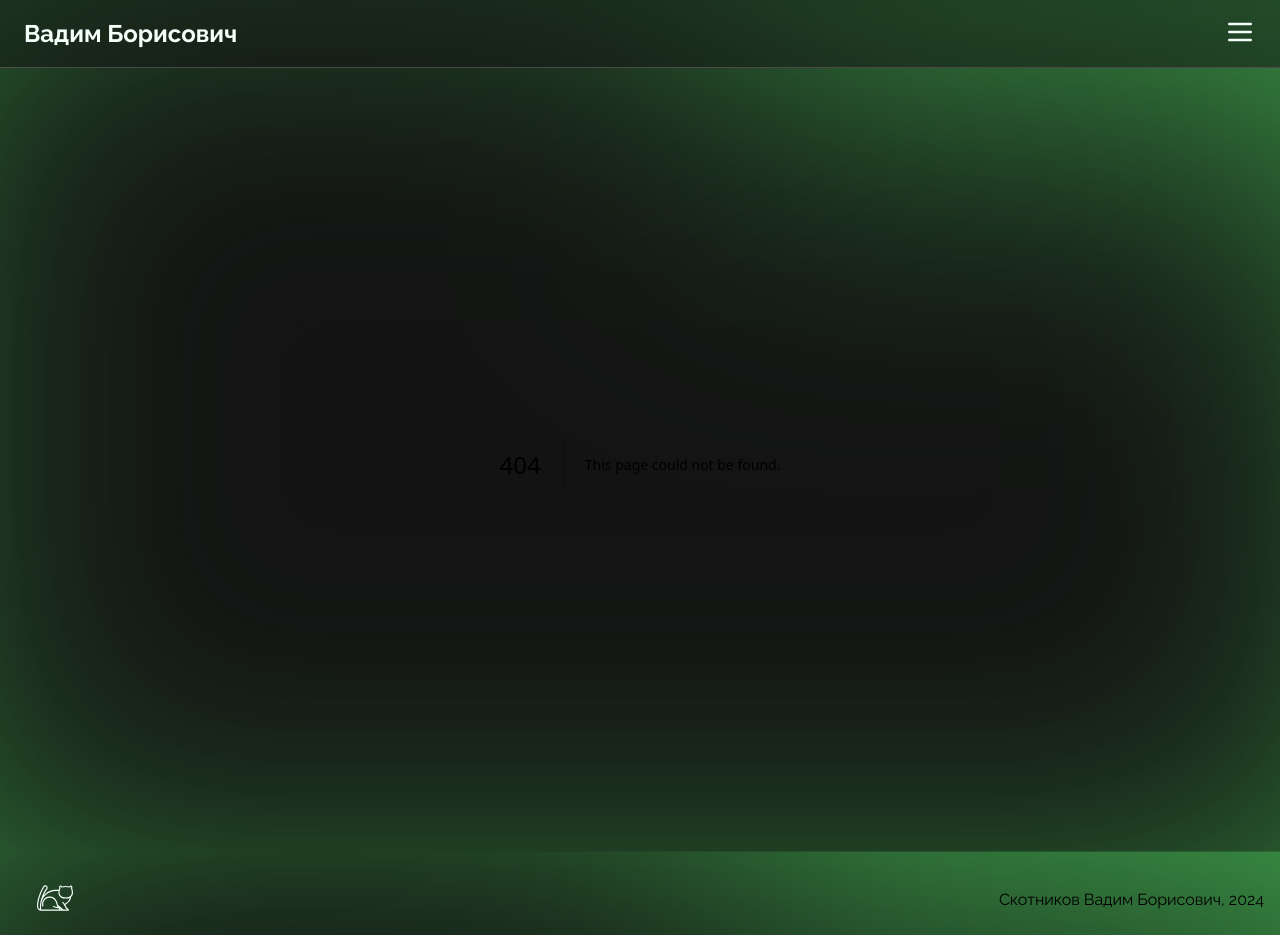
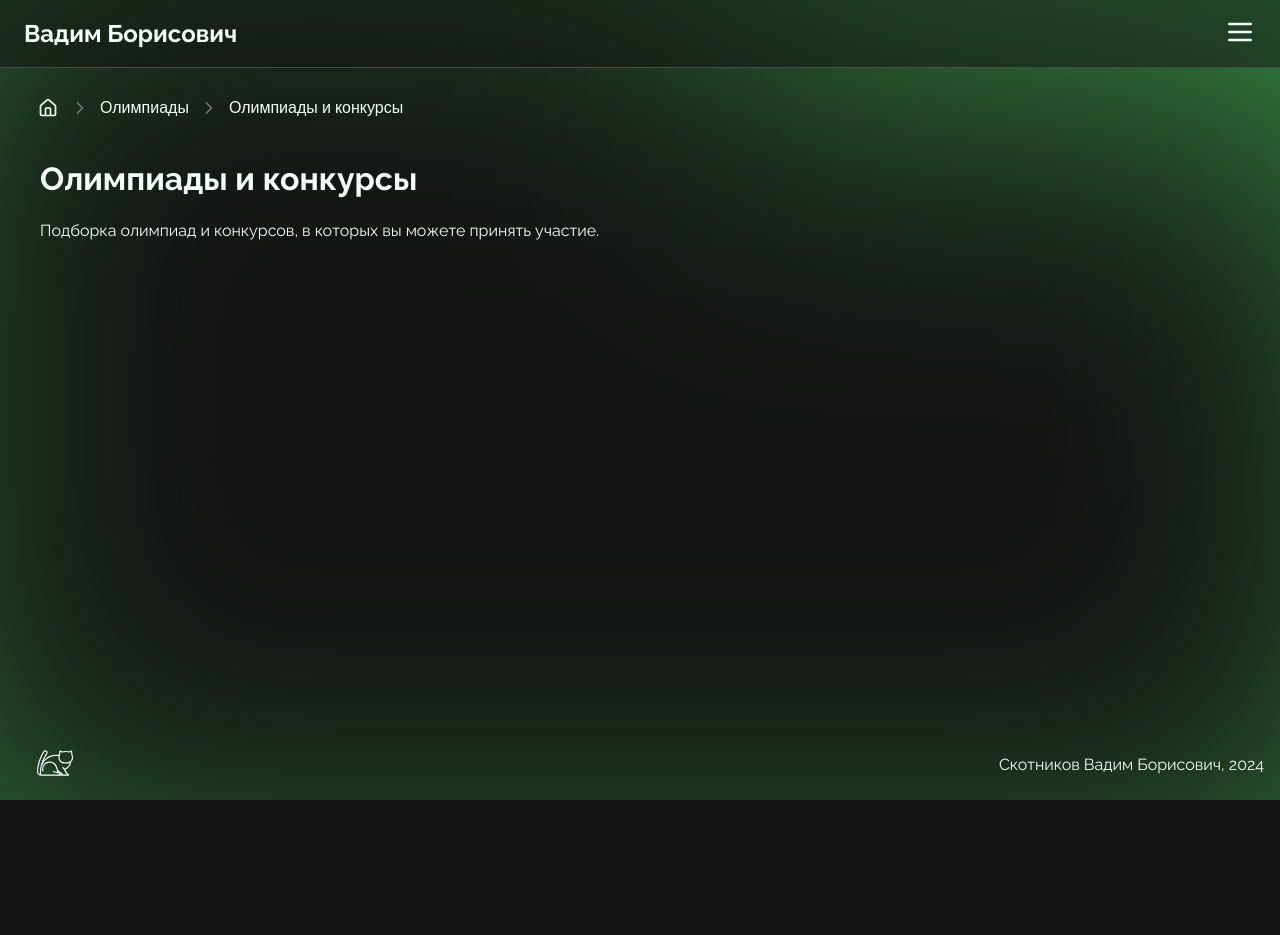
Before and after one commit to svbinf-ru/svbinf.ru, a Next.js app: page /olymp/list in a window 1280 px wide. Before the commit this address had no page. After the commit the page ends 800 px from the top, so only its background shows below. Built offline with nearby package versions, Linux system fonts and the light colour scheme.

Commit message:
feat(app): add page layout for rest pages

```diff
--- /dev/null
+++ b/app/olymp/list/page.tsx
@@ -0,0 +1,24 @@
+import { Breadcrumbs } from '@/components/Breadcrumbs'
+import { Container } from '@/components/Container'
+import { Grid } from '@/components/Grid'
+
+export default function Olympiads() {
+    return (
+        <main>
+            <Breadcrumbs
+                items={[
+                    { href: '/olymp', label: 'Олимпиады' },
+                    { href: '/olymp/list', label: 'Олимпиады и конкурсы' },
+                ]}
+            />
+            <Container>
+                <h1>Олимпиады и конкурсы</h1>
+                <p>
+                    Подборка олимпиад и конкурсов, в которых вы можете принять
+                    участие.
+                </p>
+                <Grid></Grid>
+            </Container>
+        </main>
+    )
+}
```
Also changed, not shown: app/exams/page.tsx (+7 -1 lines), app/secrets/page.tsx (+7 -1 lines).
